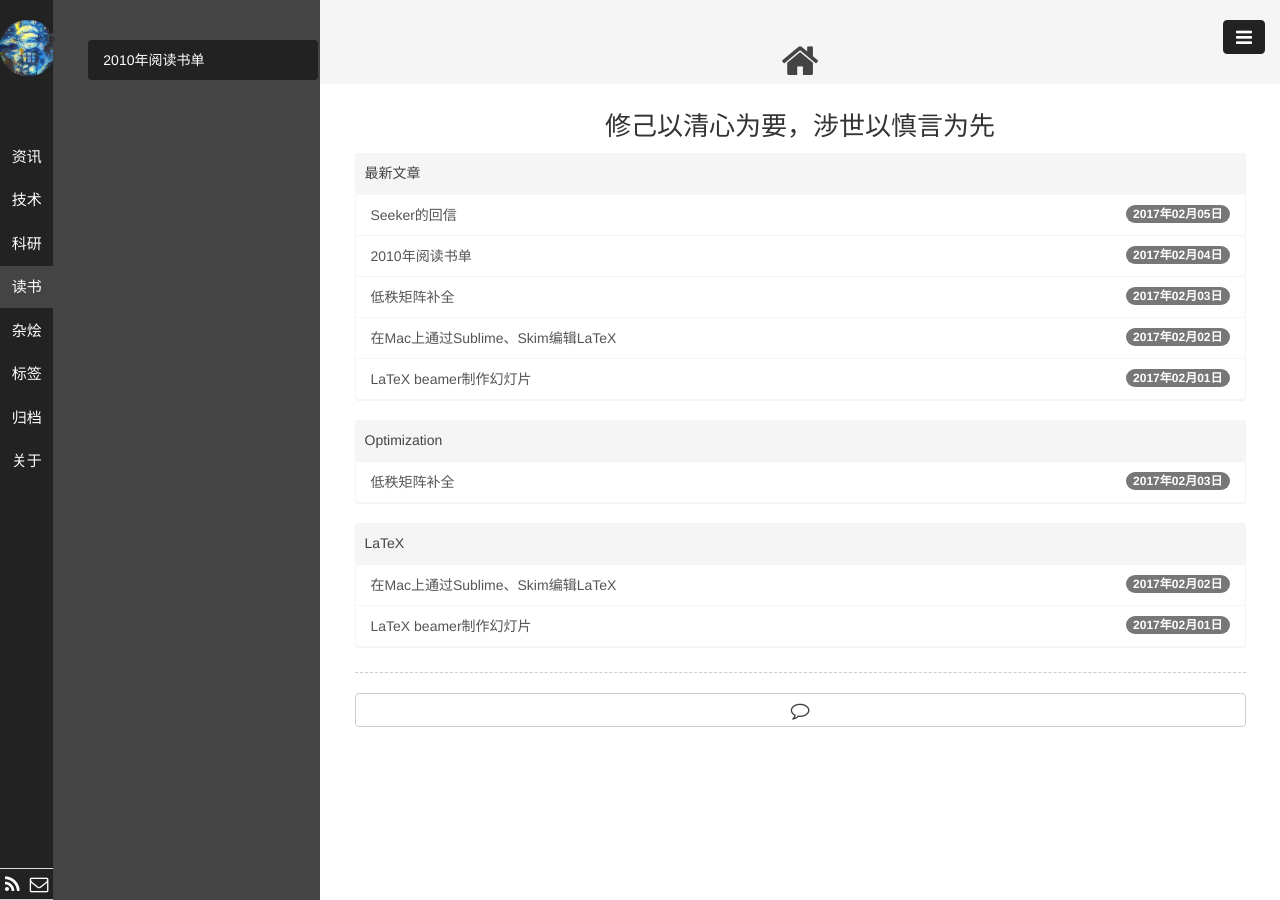
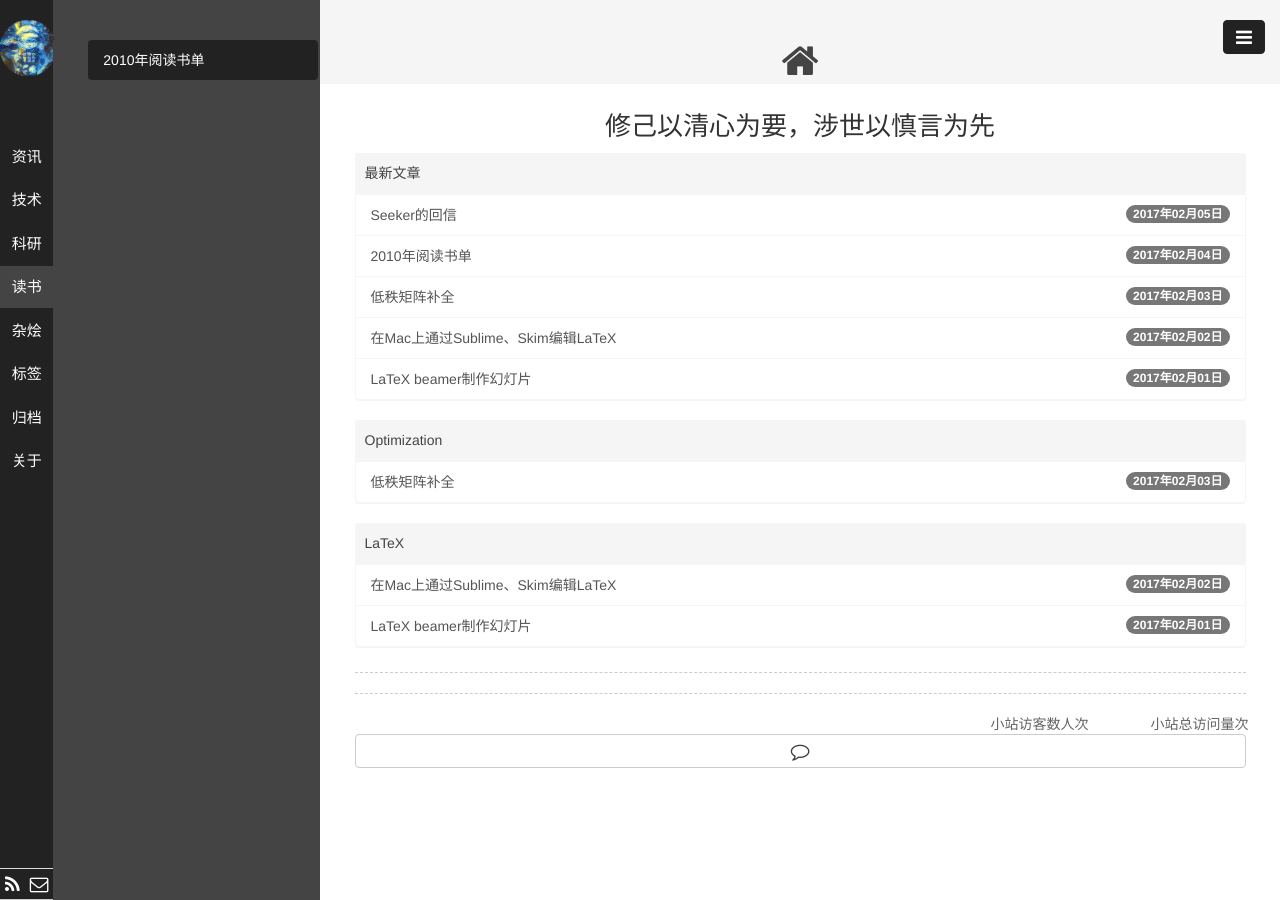
Before and after one commit to littleroach110/littleroach110.github.io, a Jekyll site: the page built from index.html, in a window 1280 px wide. Built offline with Jekyll 4.4.1, drawn with Linux system fonts in a browser that asks for light colours; Markdown is read by kramdown in place of the engine named in the settings; the list of posts is cut into pages by our own code; comment, search, counter and statistics services are not loaded.

Commit message:
add pv uv

```diff
--- /dev/null
+++ b/_includes/site_pv_uv.html
@@ -0,0 +1,13 @@
+<hr>
+
+<div class="row">
+    <span id="busuanzi_container_site_pv" style="float: right; padding-right: 12px; display: inline;">
+        小站总访问量<span id="busuanzi_value_site_pv"></span>次 </span>
+
+    <span id="busuanzi_container_site_uv" style="float: right; padding-right: 62px; display: inline;">
+        小站访客数<span id="busuanzi_value_site_uv"></span>人次 </span>
+    <br>
+</div>
+
+<script async src="https://dn-lbstatics.qbox.me/busuanzi/2.3/busuanzi.pure.mini.js">
+</script>
--- a/_layouts/page_title.html
+++ b/_layouts/page_title.html
@@ -11,6 +11,7 @@ layout: base_title
       {{ content }}
     </div>
     <hr>
+    {% include site_pv_uv.html %}
     {% include disqus.html %}
   </div>
 </div>
--- a/_layouts/post.html
+++ b/_layouts/post.html
@@ -13,6 +13,7 @@ layout: base
       {{ content }}
     </div>
     <hr>
+    {% include page_pv.html %}
     {% include disqus.html %}
   </div>
   <!-- 目录 -->
```
Also changed, not shown: _includes/page_pv.html (added, +10 -0 lines).
